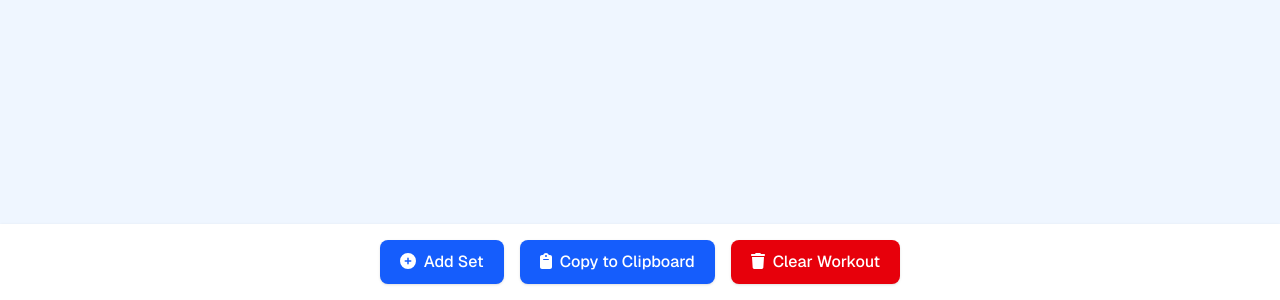
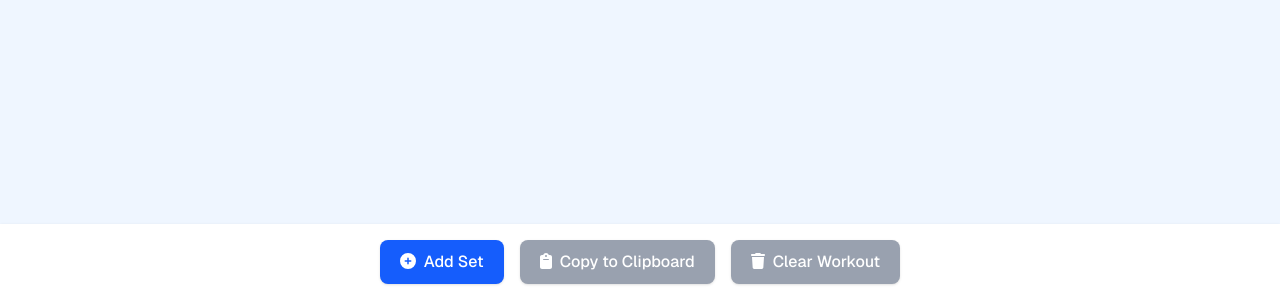
Before and after one commit to gesteves/swimsetter, a Next.js app: page / in a window 1280 px wide. Shown: the part 500-800 px from the top of the page. Built offline with nearby package versions, Linux system fonts and the light colour scheme.

Commit message:
Disable buttons when workout is empty

```diff
--- a/app/page.js
+++ b/app/page.js
@@ -157,15 +157,25 @@ export default function Home() {
               Add Set
             </button>
             <button
-              className="rounded-lg bg-blue-600 px-5 py-2.5 text-base font-medium text-white shadow-sm transition-all duration-200 hover:bg-blue-500 hover:shadow-md active:bg-blue-700 focus:outline-none focus:ring-2 focus:ring-blue-500 focus:ring-offset-2"
+              className={`rounded-lg px-5 py-2.5 text-base font-medium text-white shadow-sm transition-all duration-200 focus:outline-none focus:ring-2 focus:ring-offset-2 ${
+                sets.length === 0
+                  ? "bg-gray-400 cursor-not-allowed"
+                  : "bg-blue-600 hover:bg-blue-500 hover:shadow-md active:bg-blue-700 focus:ring-blue-500"
+              }`}
               onClick={copyToClipboard}
+              disabled={sets.length === 0}
             >
               <FontAwesomeIcon icon={copied ? faClipboardCheck : faClipboard} className="mr-2" />
-              {copied ? "Copied!" : "Copy to Clipboard"}
+              Copy to Clipboard
             </button>
             <button
-              className="rounded-lg bg-red-600 px-5 py-2.5 text-base font-medium text-white shadow-sm transition-all duration-200 hover:bg-red-500 hover:shadow-md active:bg-red-700 focus:outline-none focus:ring-2 focus:ring-red-500 focus:ring-offset-2"
+              className={`rounded-lg px-5 py-2.5 text-base font-medium text-white shadow-sm transition-all duration-200 focus:outline-none focus:ring-2 focus:ring-offset-2 ${
+                sets.length === 0
+                  ? "bg-gray-400 cursor-not-allowed"
+                  : "bg-red-600 hover:bg-red-500 hover:shadow-md active:bg-red-700 focus:ring-red-500"
+              }`}
               onClick={clearWorkout}
+              disabled={sets.length === 0}
             >
               <FontAwesomeIcon icon={faTrash} className="mr-2" />
               Clear Workout
```
